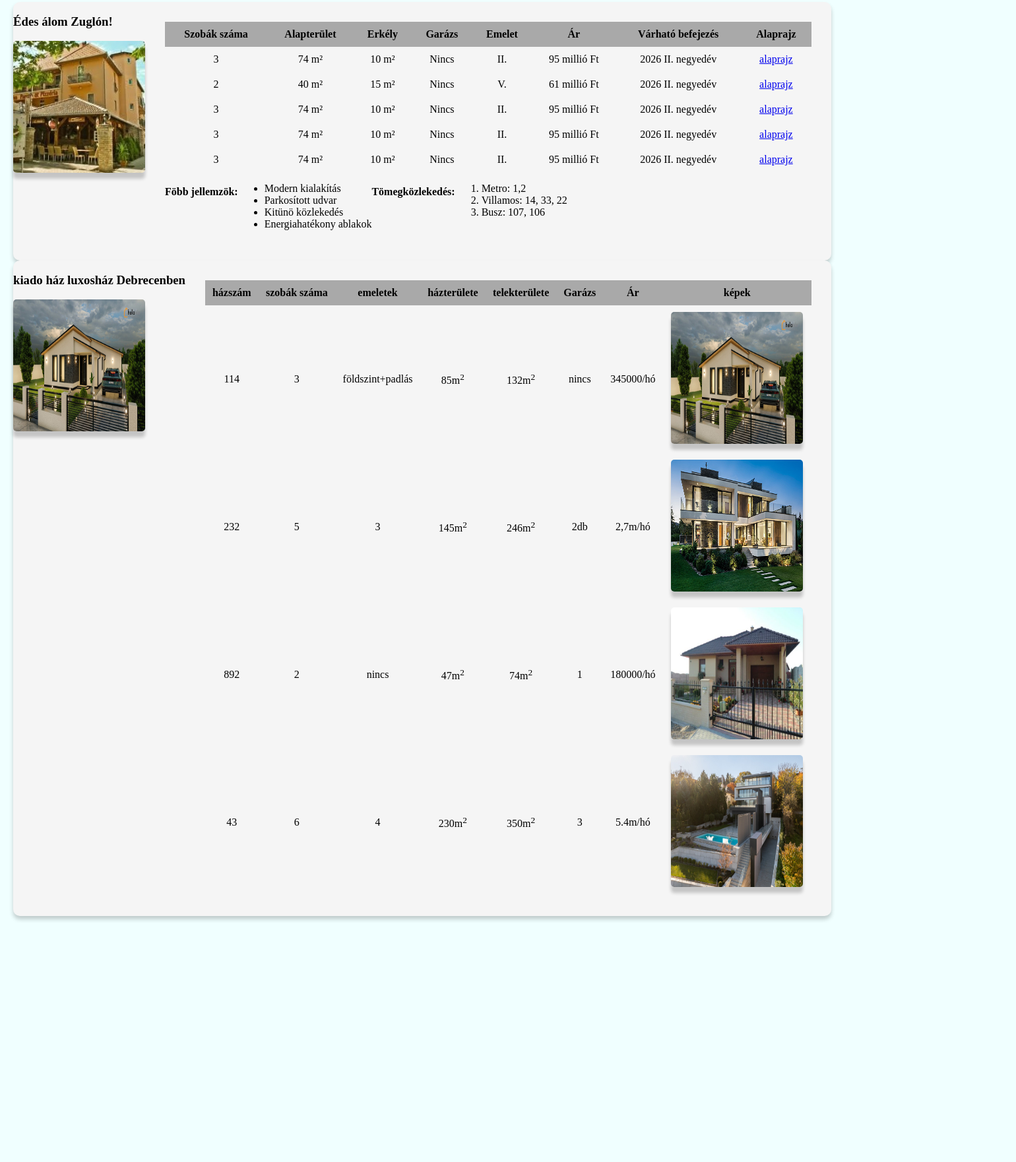
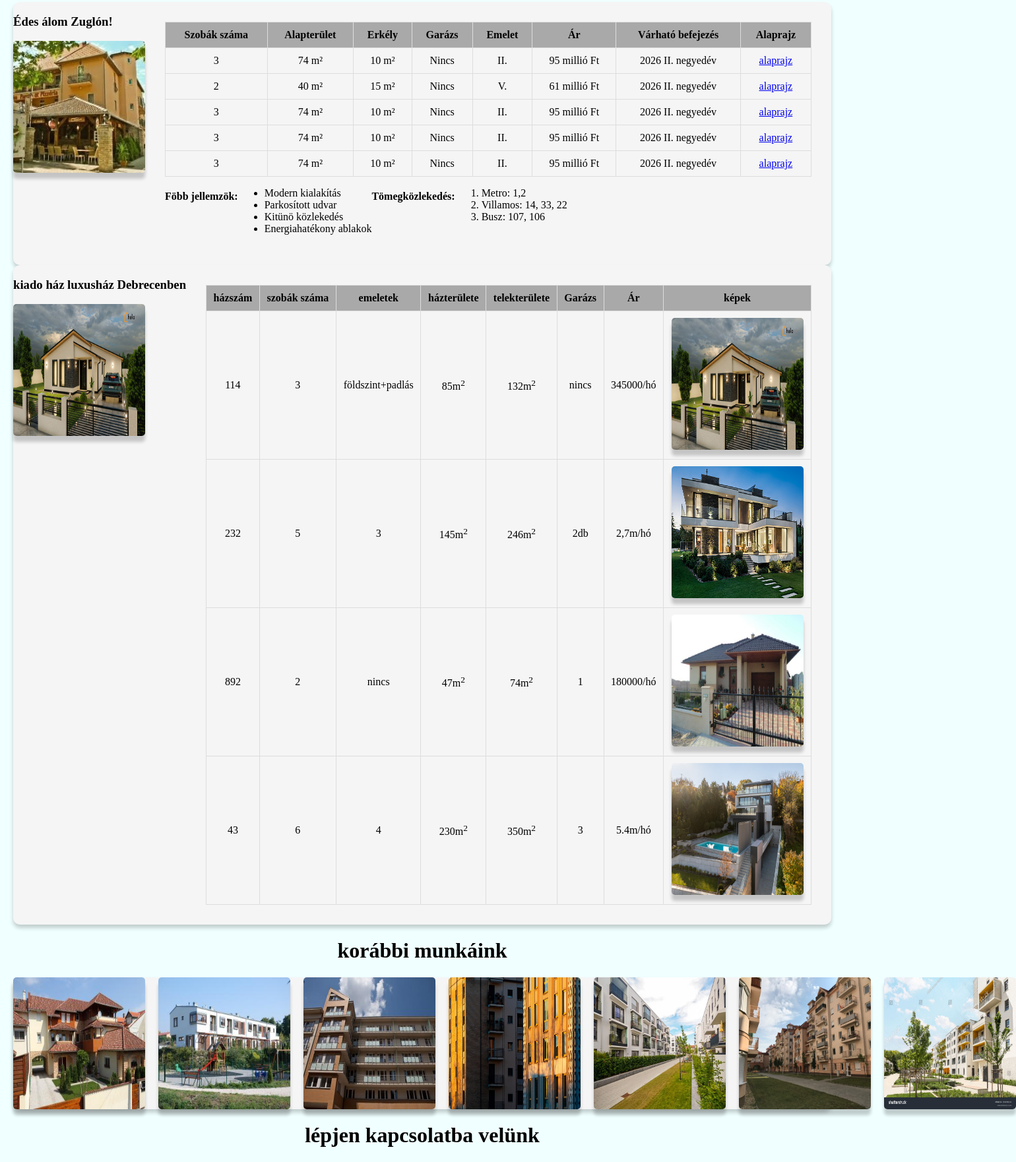
Before and after one commit to szabokevin2099/lak-s, a plain HTML site: page index.html in a window 1280 px wide. Shown: the part 77-1839 px from the top of the page at 66% size, 1540 px wide, since content can reach past the window. Before the commit the page ends 1486 px from the top, so only its background shows below. Drawn offline with Linux system fonts and the light colour scheme.

Commit message:
add new item

```diff
--- a/index.html
+++ b/index.html
@@ -98,7 +98,7 @@
     </div>
     <div class="container">
         <div>
-            <h3>kiado ház luxosház Debrecenben</h3>
+            <h3>kiado ház luxusház Debrecenben</h3>
         <img src="luxusház.jpg" alt="egyik ház">
         </div>
         <div class="info">
@@ -160,5 +160,19 @@
         </div>
 
     </div>
+    <h1>korábbi munkáink</h1>
+    <div class="container">
+        <div class="képek">
+           <img src="korabbi.jpg" alt="elsokep">
+           <img src="korabbi2.jpg" alt="masodikep">
+           <img src="korabbi3.jpg" alt="harnadikep">
+           <img src="korabbi4.jpg" alt="negyedikkep">
+           <img src="korabbi5.jpg" alt="otodikkep">
+           <img src="korabbi6.jpeg" alt="hatodikkep">
+           <img src="korabbi7.jpg" alt="hetedikkep">
+        </div>
+
+    </div>
+    <h1>lépjen kapcsolatba velünk</h1>
 </body>
 </html>
--- a/style.css
+++ b/style.css
@@ -30,7 +30,7 @@ body{
 
 .lakasok th,
 .lakasok td {
-    border: 1px thin #ddd;
+    border: 1px solid #ddd;
     text-align: center;
     padding: 10px;
 }
@@ -51,3 +51,27 @@ body{
 h1 {
     text-align: center;
 }
+
+.képek{
+    display: flex;
+    gap: 20px;
+    margin: auto;
+}
+
+.képek img:hover{
+    transform: scale(1.1);
+}
+
+.back-btn{
+    background-color: aqua;
+    color: aquamarine;
+    border: none;
+    padding: 10px;
+    font-size: 10px;
+    border-radius: 5px;
+    cursor: pointer;
+}
+
+.back-btn:hover{
+    background-color: bisque;
+}
```
Also changed, not shown: alaprajz.html (+4 -0 lines), korabbi.jpg (added), korabbi2.jpg (added), korabbi3.jpg (added), korabbi4.jpg (added), korabbi5.jpg (added), korabbi6.jpeg (added), korabbi7.jpg (added).
